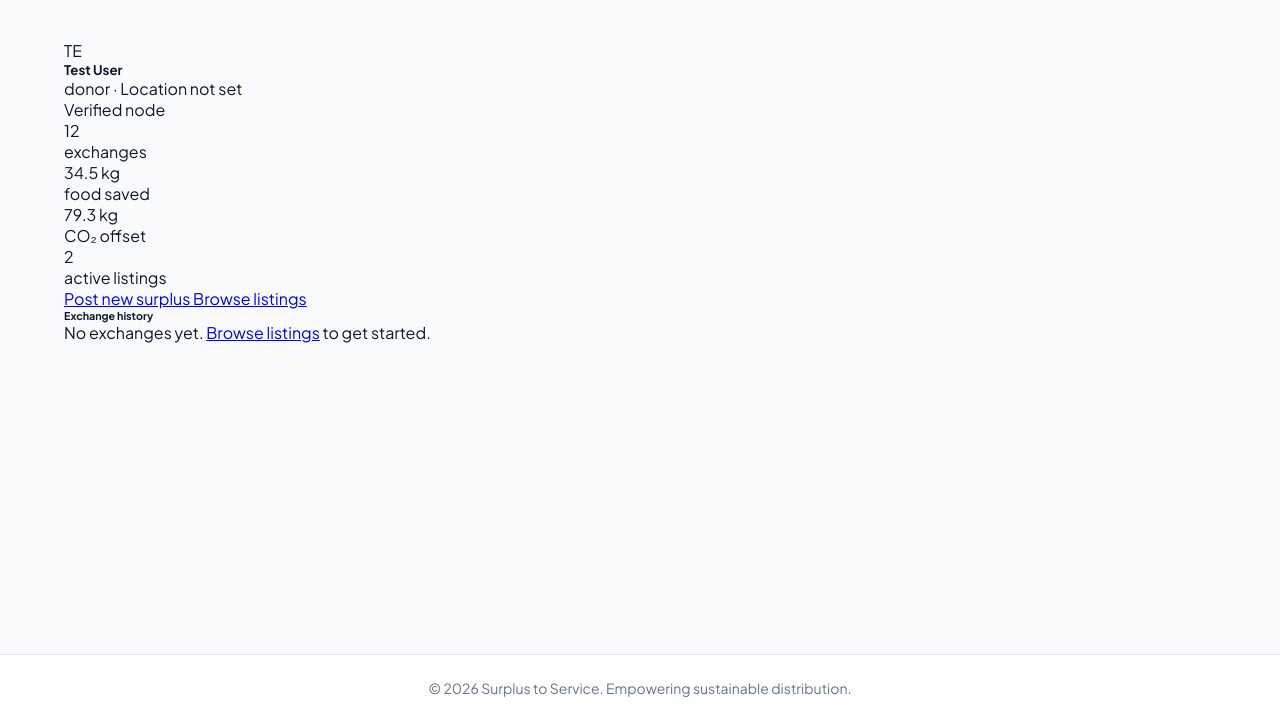
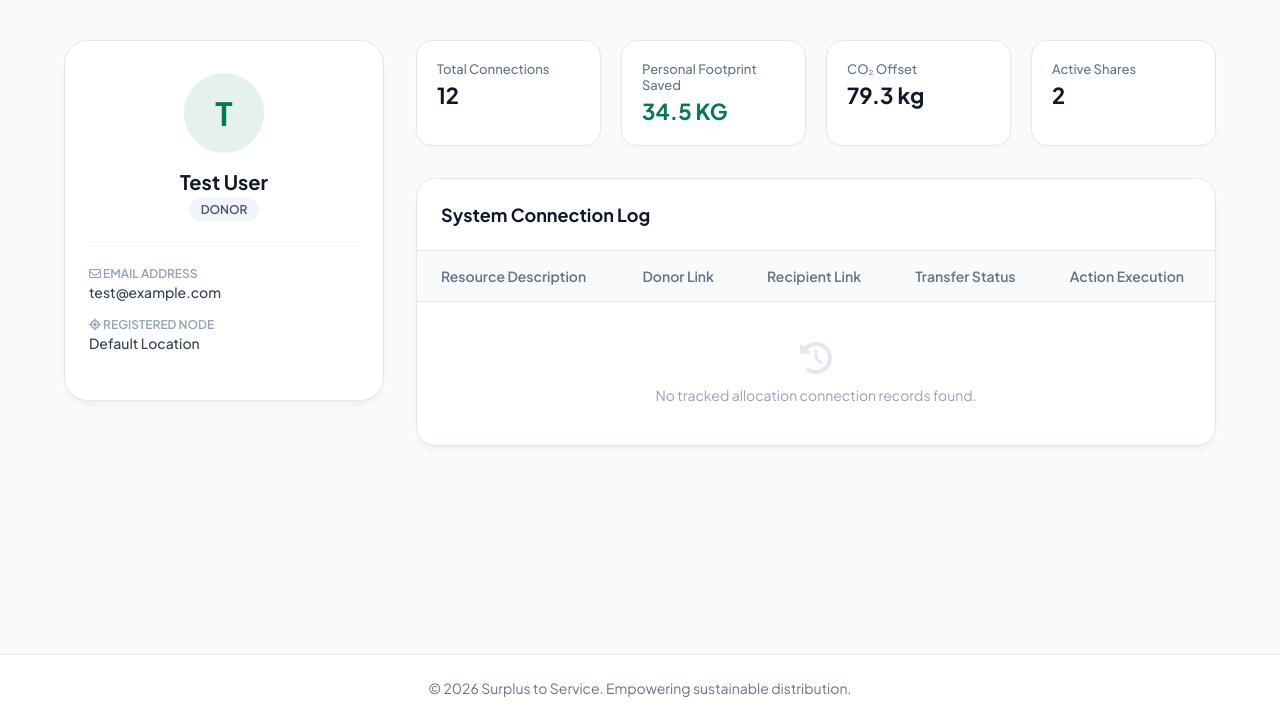
Before and after one commit to smbhargavi25ds-max/SURPLUS-TO-SERVICE, a Flask app: page /dashboard in a window 1280 px wide. Shown: the part 79-800 px from the top of the page. Run offline with Flask 3, Linux system fonts and the light colour scheme; a user stored in the database is signed in.

Commit message:
style: deploy responsive grid profile passport and table design on dashboard

```diff
--- a/templates/dashboard.html
+++ b/templates/dashboard.html
@@ -1,113 +1,278 @@
-{% extends 'base.html' %}
-{% block title %}— Dashboard{% endblock %}
+{% extends "base.html" %}
+
+{% block title %}User Dashboard - Surplus to Service{% endblock %}
+
 {% block content %}
+<style>
+    /* Split Dashboard Grid Layout */
+    .dashboard-layout {
+        display: grid;
+        grid-template-columns: 320px 1fr;
+        gap: 32px;
+        align-items: start;
+    }
 
-<!-- Profile header -->
-<div class="d-flex align-items-center gap-3 mb-4">
-  <div class="avatar-circle avatar-lg">{{ session.user_name[:2].upper() }}</div>
-  <div>
-    <h5 class="fw-semibold mb-0">{{ user[1] }}</h5>
-    <p class="text-muted small mb-0 text-capitalize">{{ user[3].replace('_',' ') }} · {{ user[5] or 'Location not set' }}</p>
+    /* Left Sidebar Profile Card */
+    .profile-card {
+        background: white;
+        border: 1px solid #e2e8f0;
+        border-radius: 24px;
+        padding: 32px 24px;
+        box-shadow: 0 4px 6px -1px rgba(0, 0, 0, 0.05);
+        text-align: center;
+    }
+
+    .profile-avatar {
+        width: 80px;
+        height: 80px;
+        background: rgba(4, 120, 87, 0.1);
+        color: #047857;
+        font-size: 32px;
+        font-weight: 700;
+        border-radius: 100px;
+        display: flex;
+        align-items: center;
+        justify-content: center;
+        margin: 0 auto 16px auto;
+        text-transform: uppercase;
+    }
+
+    .profile-card h3 {
+        font-size: 20px;
+        color: #0f172a;
+        font-weight: 700;
+        margin-bottom: 4px;
+    }
+
+    .role-tag {
+        display: inline-block;
+        padding: 4px 12px;
+        background: #f1f5f9;
+        color: #475569;
+        font-size: 12px;
+        font-weight: 600;
+        text-transform: uppercase;
+        border-radius: 100px;
+        margin-bottom: 24px;
+    }
+
+    .profile-details {
+        text-align: left;
+        border-top: 1px solid #f1f5f9;
+        padding-top: 20px;
+    }
+
+    .detail-item {
+        margin-bottom: 16px;
+        font-size: 14px;
+    }
+
+    .detail-item label {
+        display: block;
+        color: #94a3b8;
+        font-size: 12px;
+        font-weight: 600;
+        text-transform: uppercase;
+        margin-bottom: 2px;
+    }
+
+    .detail-item span {
+        color: #334155;
+        font-weight: 500;
+    }
+
+    /* Right Main Statistics Blocks */
+    .metrics-summary-row {
+        display: grid;
+        grid-template-columns: repeat(auto-fit, minmax(180px, 1fr));
+        gap: 20px;
+        margin-bottom: 32px;
+    }
+
+    .mini-widget {
+        background: white;
+        border: 1px solid #e2e8f0;
+        border-radius: 16px;
+        padding: 20px;
+        box-shadow: 0 2px 4px rgba(0,0,0,0.02);
+    }
+
+    .mini-widget .label {
+        font-size: 13px;
+        color: #64748b;
+        font-weight: 500;
+        margin-bottom: 4px;
+    }
+
+    .mini-widget .num {
+        font-size: 22px;
+        font-weight: 700;
+        color: #0f172a;
+    }
+
+    /* Activity Logs Table Container */
+    .table-container {
+        background: white;
+        border: 1px solid #e2e8f0;
+        border-radius: 20px;
+        box-shadow: 0 4px 6px -1px rgba(0, 0, 0, 0.05);
+        overflow: hidden;
+    }
+
+    .table-header {
+        padding: 24px;
+        border-bottom: 1px solid #e2e8f0;
+    }
+
+    .table-header h4 {
+        font-size: 18px;
+        font-weight: 700;
+        color: #0f172a;
+    }
+
+    .data-table {
+        width: 100%;
+        border-collapse: collapse;
+        text-align: left;
+        font-size: 14px;
+    }
+
+    .data-table th {
+        background: #f8fafc;
+        padding: 16px 24px;
+        color: #64748b;
+        font-weight: 600;
+        border-bottom: 1px solid #e2e8f0;
+    }
+
+    .data-table td {
+        padding: 16px 24px;
+        border-bottom: 1px solid #f1f5f9;
+        color: #334155;
+    }
+
+    /* Status Visual Pill Flags */
+    .status-flag {
+        display: inline-block;
+        padding: 4px 10px;
+        border-radius: 6px;
+        font-size: 12px;
+        font-weight: 600;
+        text-transform: uppercase;
+    }
+    .status-flag.pending { background: #fef3c7; color: #d97706; }
+    .status-flag.completed { background: #dcfce7; color: #15803d; }
+
+    .action-btn-link {
+        color: #047857;
+        text-decoration: none;
+        font-weight: 600;
+        transition: color 0.2s ease;
+    }
+
+    .action-btn-link:hover {
+        color: #065f46;
+        text-decoration: underline;
+    }
+
+    @media (max-width: 768px) {
+        .dashboard-layout {
+            grid-template-columns: 1fr;
+        }
+    }
+</style>
+
+<div class="dashboard-layout">
+
+    <aside class="profile-card">
+        <div class="profile-avatar">
+            {{ user[1][0] if user and user[1] else 'U' }}
         </div>
-  <span class="badge bg-success-subtle text-success ms-auto">Verified node</span>
+        <h3>{{ user[1] if user else 'Active Node' }}</h3>
+        <span class="role-tag">{{ user[3] if user else 'Participant' }}</span>
+
+        <div class="profile-details">
+            <div class="detail-item">
+                <label><i class="fa-regular fa-envelope"></i> Email Address</label>
+                <span>{{ user[2] if user else 'Unavailable' }}</span>
             </div>
-
-<!-- Impact stats -->
-<div class="row g-3 mb-4">
-  <div class="col-6 col-md-3">
-    <div class="stat-card p-3 rounded-3 text-center">
-      <div class="stat-number">{{ total }}</div>
-      <div class="stat-label">exchanges</div>
+            <div class="detail-item">
+                <label><i class="fa-solid fa-location-crosshairs"></i> Registered Node</label>
+                <span>{{ user[4] if user else 'Global Network' }}</span>
             </div>
         </div>
-  <div class="col-6 col-md-3">
-    <div class="stat-card p-3 rounded-3 text-center">
-      <div class="stat-number">{{ saved }} kg</div>
-      <div class="stat-label">food saved</div>
+    </aside>
+
+    <section class="dashboard-main">
+
+        <div class="metrics-summary-row">
+            <div class="mini-widget">
+                <div class="label">Total Connections</div>
+                <div class="num">{{ total }}</div>
             </div>
+            <div class="mini-widget">
+                <div class="label">Personal Footprint Saved</div>
+                <div class="num" style="color: #047857;">{{ saved }} KG</div>
             </div>
-  <div class="col-6 col-md-3">
-    <div class="stat-card p-3 rounded-3 text-center">
-      <div class="stat-number">{{ co2 }} kg</div>
-      <div class="stat-label">CO₂ offset</div>
+            <div class="mini-widget">
+                <div class="label">CO₂ Offset</div>
+                <div class="num">{{ co2 }} kg</div>
             </div>
-  </div>
-  <div class="col-6 col-md-3">
-    <div class="stat-card p-3 rounded-3 text-center">
-      <div class="stat-number">{{ active_listings }}</div>
-      <div class="stat-label">active listings</div>
-    </div>
+            <div class="mini-widget">
+                <div class="label">Active Shares</div>
+                <div class="num">{{ active_listings }}</div>
             </div>
         </div>
 
-<!-- Quick actions -->
-<div class="d-flex gap-2 mb-4">
-  <a href="{{ url_for('post') }}" class="btn btn-success btn-sm">
-    <i class="bi bi-plus-circle me-1"></i> Post new surplus
-  </a>
-  <a href="{{ url_for('browse') }}" class="btn btn-outline-secondary btn-sm">
-    <i class="bi bi-grid me-1"></i> Browse listings
-  </a>
+        <div class="table-container">
+            <div class="table-header">
+                <h4>System Connection Log</h4>
             </div>
 
-<!-- Exchange history -->
-<h6 class="fw-semibold mb-3">Exchange history</h6>
-{% if exchanges %}
-<div class="table-responsive">
-  <table class="table table-hover align-middle small">
-    <thead class="table-light">
+            <div style="overflow-x: auto;">
+                <table class="data-table">
+                    <thead>
                         <tr>
-        <th>Item</th>
-        <th>Category</th>
-        <th>With</th>
-        <th>Qty</th>
-        <th>Date</th>
-        <th>Status</th>
-        <th></th>
+                            <th>Resource Description</th>
+                            <th>Donor Link</th>
+                            <th>Recipient Link</th>
+                            <th>Transfer Status</th>
+                            <th>Action Execution</th>
                         </tr>
                     </thead>
                     <tbody>
-      {% for e in exchanges %}
+                        {% for ex in exchanges %}
                         <tr>
-        <td class="fw-medium">{{ e[10][:35] }}{% if e[10]|length > 35 %}…{% endif %}</td>
-        <td><span class="badge-category badge-{{ e[11] }}">{{ e[11].capitalize() }}</span></td>
-        <td class="text-muted">
-          {% if e[2] == session.user_id %}
-            → {{ e[13] }}
+                            <td><strong>{{ ex[6] }}</strong> <span style="color:#94a3b8;">({{ ex[7] }})</span></td>
+                            <td>{{ ex[9] }}</td>
+                            <td>{{ ex[8] }}</td>
+                            <td>
+                                <span class="status-flag {{ ex[5] }}">{{ ex[5] }}</span>
+                            </td>
+                            <td>
+                                {% if ex[5] == 'pending' and session.get('user_role') == 'donor' %}
+                                <a href="{{ url_for('complete_exchange', exchange_id=ex[0]) }}" class="action-btn-link">
+                                    Mark Transferred
+                                </a>
                                 {% else %}
-            ← {{ e[12] }}
+                                <span style="color:#cbd5e1; font-size:12px;">No Actions</span>
                                 {% endif %}
                             </td>
-        <td>{{ e[5] }} kg</td>
-        <td class="text-muted">{{ e[7].strftime('%d %b') if e[7] else '—' }}</td>
-        <td>
-          {% if e[6] == 'completed' %}
-            <span class="badge bg-success-subtle text-success">Done</span>
-          {% elif e[6] == 'pending' %}
-            <span class="badge bg-warning-subtle text-warning">Pending</span>
+                        </tr>
                         {% else %}
-            <span class="badge bg-secondary-subtle text-secondary">{{ e[6].capitalize() }}</span>
-          {% endif %}
-        </td>
-        <td>
-          {% if e[6] == 'pending' and e[2] == session.user_id %}
-          <a href="{{ url_for('complete_exchange', exchange_id=e[0]) }}"
-             class="btn btn-sm btn-outline-success"
-             onclick="return confirm('Mark this exchange as completed?')">
-            Mark done
-          </a>
-          {% endif %}
+                        <tr>
+                            <td colspan="5" style="text-align: center; padding: 40px; color: #94a3b8;">
+                                <i class="fa-solid fa-clock-rotate-left" style="font-size: 32px; margin-bottom: 12px; color: #e2e8f0; display:block;"></i>
+                                No tracked allocation connection records found.
                             </td>
                         </tr>
                         {% endfor %}
                     </tbody>
                 </table>
             </div>
-{% else %}
-<div class="text-center text-muted py-4">
-  <i class="bi bi-inbox fs-2 d-block mb-2"></i>
-  No exchanges yet. <a href="{{ url_for('browse') }}" class="text-success">Browse listings</a> to get started.
         </div>
-{% endif %}
 
+    </section>
+
+</div>
 {% endblock %}
```
Lines whose indentation alone changed are shown as unchanged.
